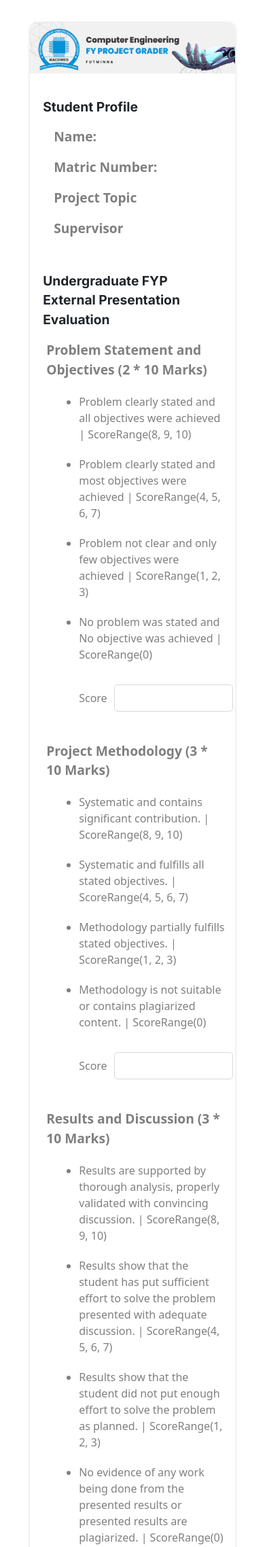
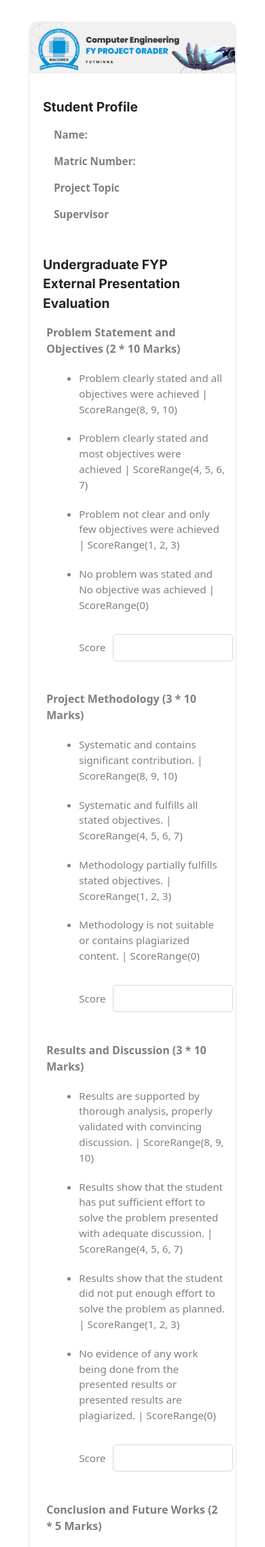
Before and after one commit to Peter-Immanuel/fy-project-grader, a Django app: template templates/components/staffs/evaluations/defense_evaluation.html in a window 390 px wide. Shown: the top 2276 px of the page at 68% size. Run offline with Django 3.2, Linux system fonts and the light colour scheme; the template is opened without the code that fills it: values that come from a table or form of the project are taken from there, others are empty.

Commit message:
Feat: Evaluation form Responsive

```diff
--- a/static/styles/components/staffs/evaluation_form.css
+++ b/static/styles/components/staffs/evaluation_form.css
@@ -25,24 +25,50 @@
 }
 
 .detail-title{
-    margin-right: 1rem;
+    margin-right: 0.5rem;
     font-weight: 650;
-    font-size: 1.2rem;
+    font-size: 1.1rem;
 }
 
 .detail-value{
     font-weight: 350;
-    font-size: 1.2rem;
+    font-size: 1.1rem;
     display: flex;
     justify-content: center;
 }
 
 .evaluation-title{
     font-weight: 700;
-    font-size: 1.2rem;
+    font-size: 1rem;
 }
 
 .evaluation-item{
     margin: 20px 10px 20px 0;
-    font-size: 1rem;
+    font-size: 0.95rem;
 }
+
+
+@media only screen and (max-width: 430px) {
+
+    .detail-title{
+        margin-right: 0.15rem;
+        font-weight: 650;
+        font-size: 0.95rem;
+    }
+
+    .detail-value{
+        font-size: 0.95rem;
+    }
+
+
+    .section-title{
+        font-size: 1.2rem;
+        margin: 1rem 0;
+    }
+
+    .input-title {
+        font-size: 0.8rem;
+        color: rgba(0, 0, 0, 0.502) ;
+        margin: 0 0 5px 0 ;
+    }
+}
--- a/static/styles/components/staffs/staff_form.css
+++ b/static/styles/components/staffs/staff_form.css
@@ -24,7 +24,7 @@
 .section-title{
     font-family: 'Inter';
     font-weight: bold;
-    font-size: 1.5rem;
+    font-size: 1.3rem;
     margin: 1rem 0;
 }
 
@@ -74,7 +74,6 @@
         font-size: 0.8rem;
     }
 
-
     .section-title{
         font-size: 1.2rem;
         margin: 1rem 0;
```
